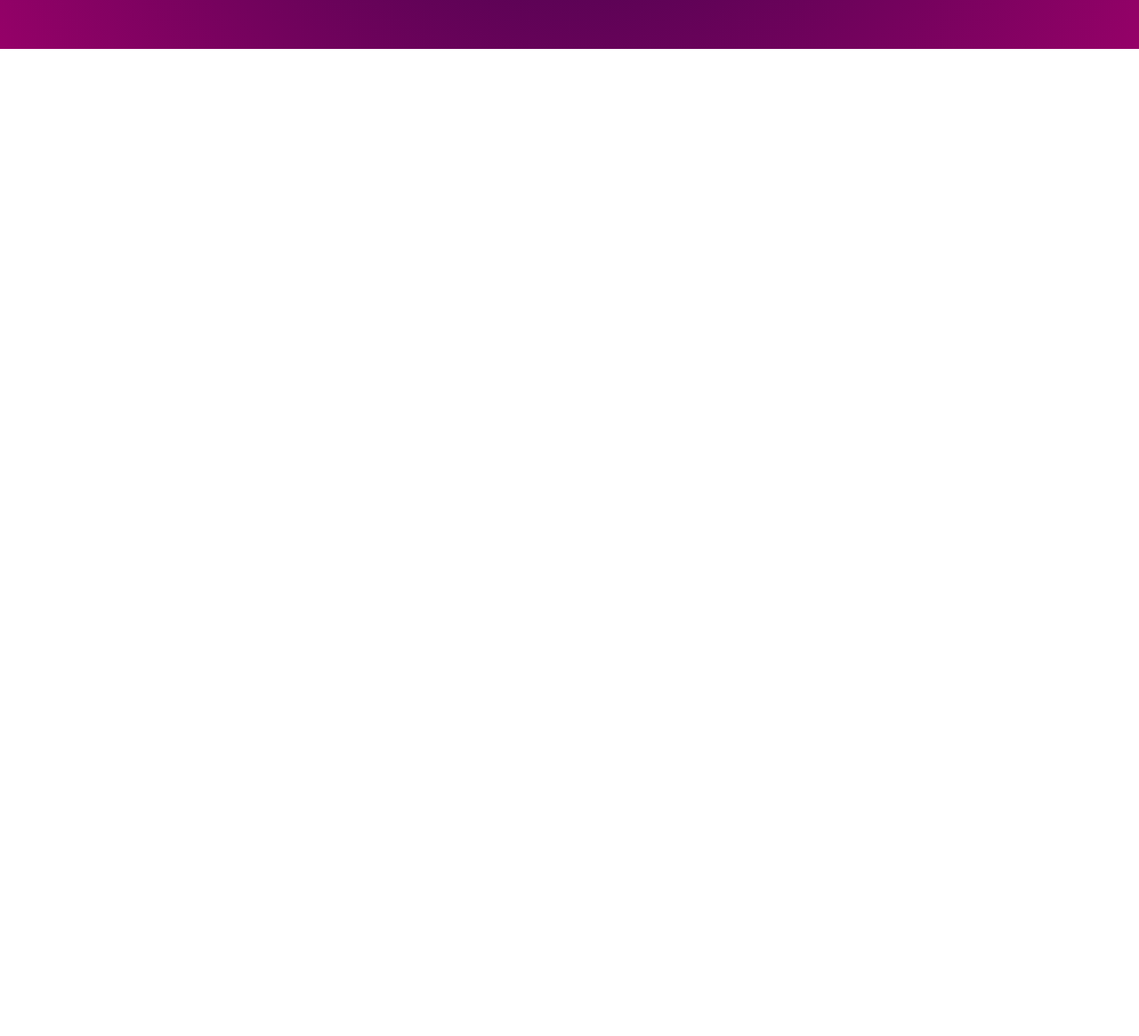
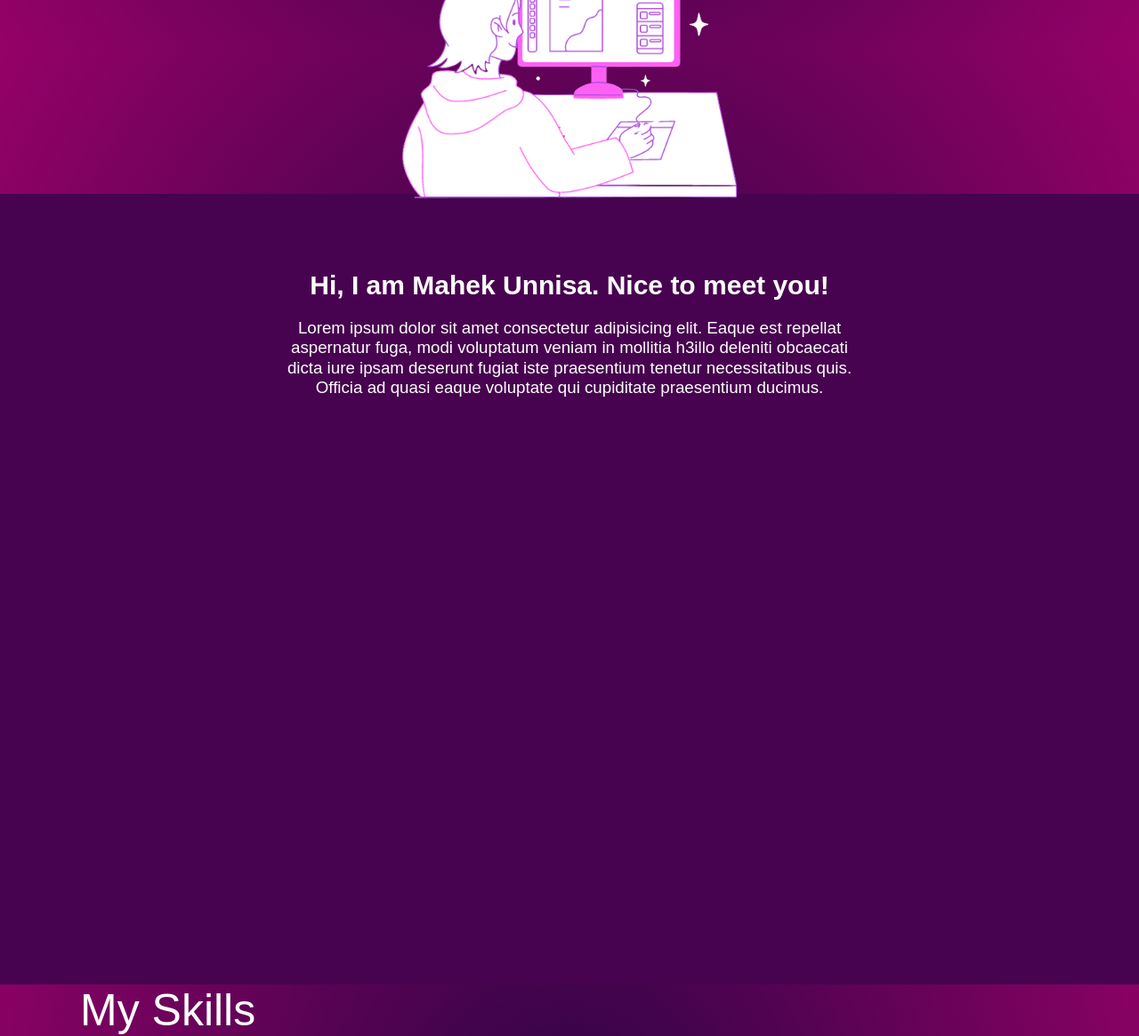
Before and after one commit to MahekUnnisa/Personal-Portfolio, a website: page routes/home.html in a window 1280 px wide. Shown: the part 745-1910 px from the top of the page at 89% size. Before the commit the page ends 800 px from the top, so only its background shows below. Drawn offline with Linux system fonts and the light colour scheme.

Commit message:
Implemented hero2 section

```diff
--- a/routes/home.html
+++ b/routes/home.html
@@ -26,7 +26,16 @@
                 <span class="info-2">I am a self taught Fullstack Developer and Content Creator.</span>
                 <button class="projects">Projects</button>
             </div>
-            <img class="DP" src="/static/images/Pic.png" alt="">
+            <img class="DP" src="/static/images/ProfilePic.png" alt="">
+        </div>
+    </div>
+    <div class="graphic-container">
+        <img  class="graphic" src="/static/images/hero2.png" alt="">
+    </div>
+    <div class="about">
+        <div class="about-center">
+            <h2 class="about-head">Hi, I am Mahek Unnisa. Nice to meet you!</h2>
+            <h3 class="about-2">Lorem ipsum dolor sit amet consectetur adipisicing elit. Eaque est repellat aspernatur fuga, modi voluptatum veniam in mollitia h3illo deleniti obcaecati dicta iure ipsam deserunt fugiat iste praesentium tenetur necessitatibus quis. Officia ad quasi eaque voluptate qui cupiditate praesentium ducimus.</h3>
         </div>
     </div>
     <div>
--- a/static/style.css
+++ b/static/style.css
@@ -10,7 +10,7 @@ body{
     background: radial-gradient(circle, rgba(47,4,71,1) 0%, rgba(149,1,104,1) 100%);
 }
 .wrapper{
-    margin-bottom:250px;
+    margin-bottom:200px;
 }
 .nav{
     padding-top:15px;
@@ -94,6 +94,51 @@ button.projects:hover{
     width: 41%;
     border-radius: 50%;
 }
+.graphic-container{
+    /* background-color:rgb(47,4,71); */
+    flex-grow: 1;
+    margin: 0 auto;
+    position: relative;
+    width: auto;
+}
+.graphic{
+    width:30%;
+    display:block;
+    margin-left:auto;
+    margin-right:auto;
+    margin-bottom: -43px;
+}
+.about{
+    background-color: #47034F;
+    /* color:rgb(8, 4, 11); */
+    display:flex;
+    justify-content: center;
+}
+.about-center{
+    flex: none;
+    height: 100vh;
+    justify-content: center;
+    width: 60%;
+    margin-bottom: 51px;
+    margin-top: 38px;
+}
+.about-head{
+    margin-top: 48px;
+    margin-bottom: 8px;
+    font-size: 30px;
+    font-family: sans-serif;
+    text-align: center;
+}
+.about-2{
+    text-align: center;
+    margin-left: 60px;
+    margin-right: 60px;
+    font-weight: normal;
+    line-height: 1.4rem;
+    margin-top: 20px;
+}
+
+
 
 /* SKills CSS */
 .skills-head{
```
Also changed, not shown: static/images/ProfilePic.png (renamed from static/images/Pic.png), static/images/hero2.png (added).
